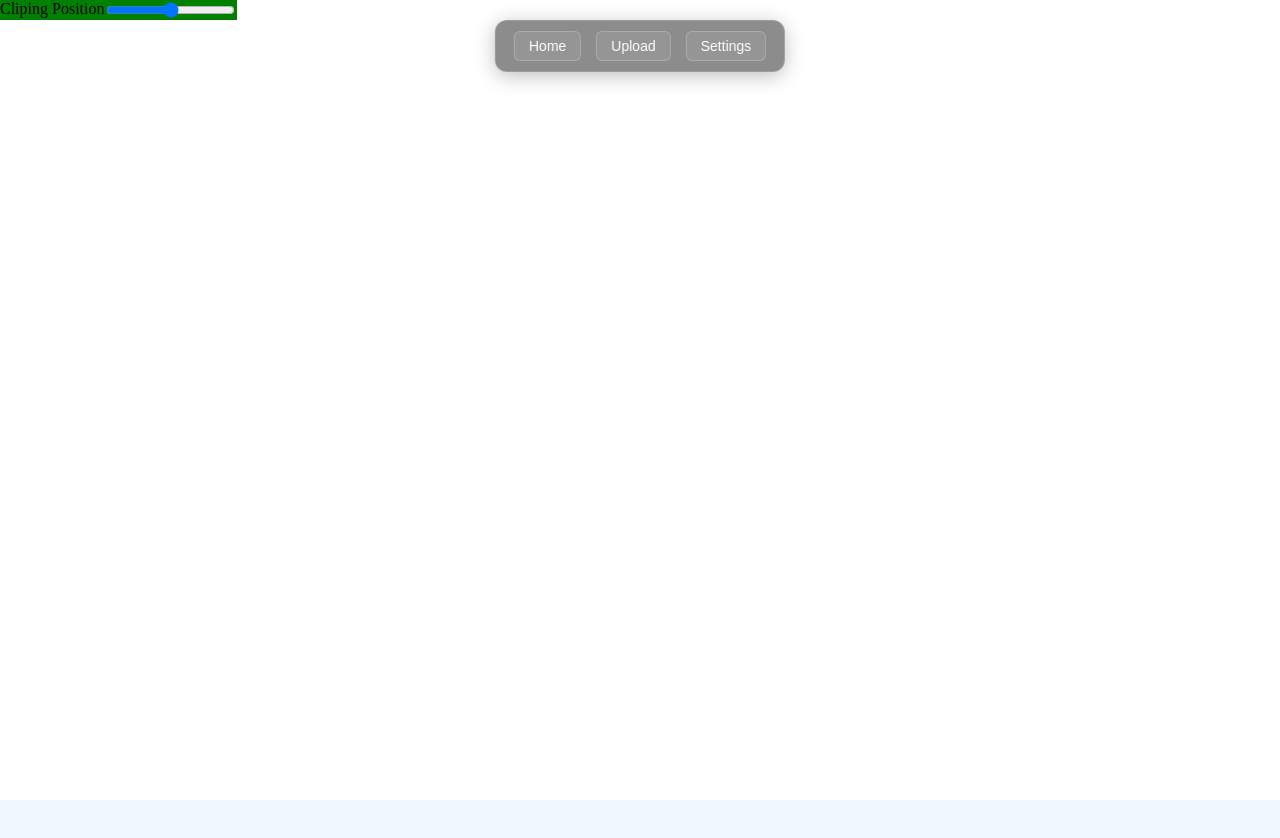
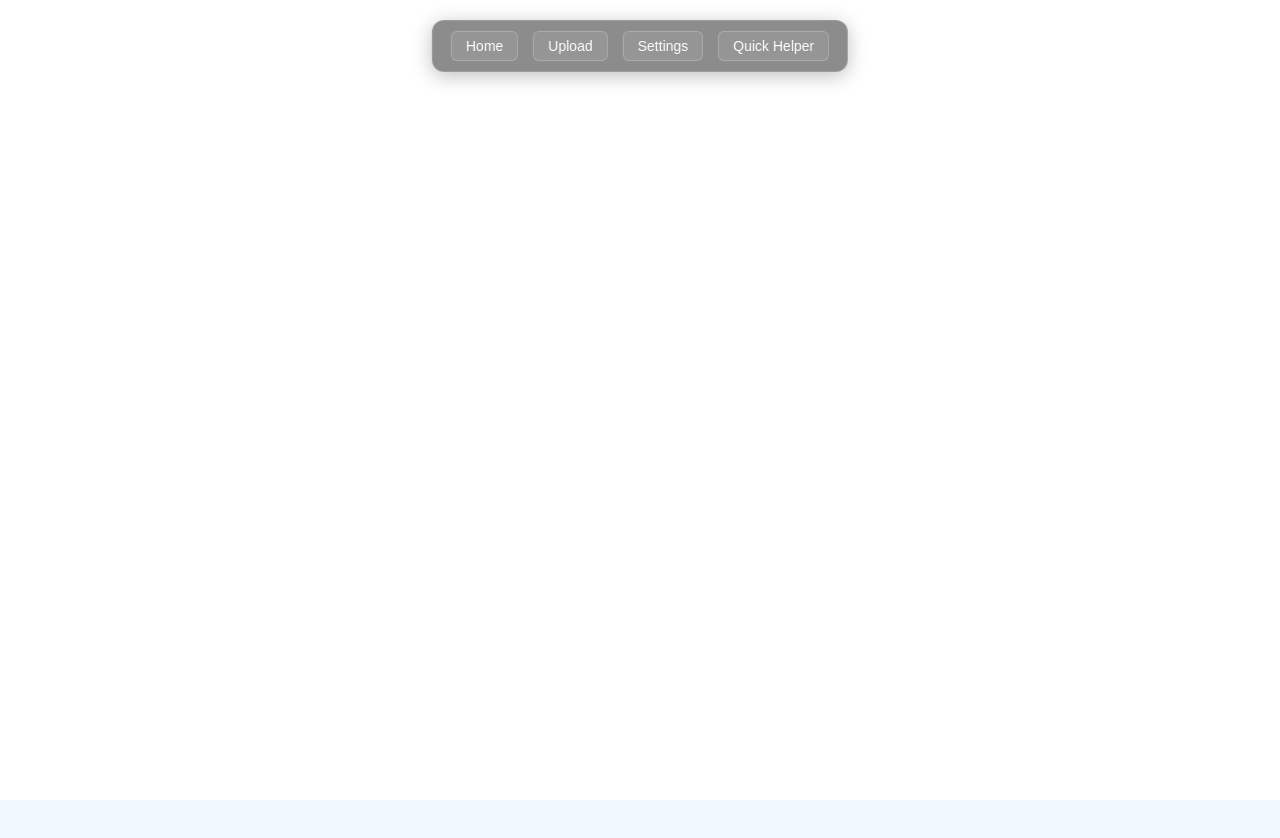
Before and after one commit to vrtandale/threejs_studio, a React (Vite) app: page / in a window 1280 px wide. Shown: the top 838 px of the page. Built offline with nearby package versions, Linux system fonts and the light colour scheme.

Commit message:
feat: add Zustand for state management; implement toolbar store and enhance clipping tools

```diff
--- a/package.json
+++ b/package.json
@@ -12,7 +12,8 @@
   "dependencies": {
     "react": "^19.2.0",
     "react-dom": "^19.2.0",
-    "three": "^0.181.2"
+    "three": "^0.181.2",
+    "zustand": "^5.0.9"
   },
   "devDependencies": {
     "@eslint/js": "^9.39.1",
--- a/src/App.tsx
+++ b/src/App.tsx
@@ -6,17 +6,20 @@ import AmbientLight from "./threejs/lights/Ambient-Light";
 import Toolbar from "./app/toolbar/toolbar";
 import ClippingTool from "./app/toolbar/clipping/clipping";
 import ClippingHelper from "./app/toolbar/clipping/clipping-helper";
+import { useToolbarStore } from "./app/toolbar/toolbar-store";
 const App = () => {
+  const { setQuickOptions, showQuickOptions } = useToolbarStore()
 
   return (
     <div>
-      <ClippingHelper/>
-      <Toolbar/>
+      {showQuickOptions && <ClippingHelper />}
+      <Toolbar />
       <Canvas background="white">
         {/* <BoxGeometry /> */}
         <OrbitControls position={new Vector3(10, 10, 10)} />
         <AmbientLight />
-        <ClippingTool/>
+        {showQuickOptions && <ClippingTool />}
+
       </Canvas>
 
     </div>
--- a/src/app/toolbar/clipping/clipping-helper.tsx
+++ b/src/app/toolbar/clipping/clipping-helper.tsx
@@ -1,9 +1,9 @@
 import { useClippingStore } from './clipping-store'
 
 const ClippingHelper = () => {
-  const { setClippingPosition } = useClippingStore()
+  const  {setClippingPosition}= useClippingStore()
   return (
-    <div style={{ position: "absolute", display: 'flex', backgroundColor: "green" }}>
+    <div style={{ position: "absolute", display: 'flex' }}>
       Cliping Position
       <input
         type="range"
--- a/src/app/toolbar/clipping/clipping-store.tsx
+++ b/src/app/toolbar/clipping/clipping-store.tsx
@@ -1,35 +1,10 @@
-type Listener = (args: { clippingPosition: number }) => void;
+import { create } from 'zustand'
 
-const listeners = new Set<Listener>();
-
-let clippingPosition = 0;
-
-export const useClippingStore = (onChange?: Listener) => {
-    // Register listener
-    if (onChange){
-    listeners.add(onChange);
-    }
-    // Return store API
-    const setClippingPosition = (position: number) => {
-        clippingPosition = position;
-
-        // Notify all listeners
-        listeners.forEach(fn => fn({ clippingPosition }));
-    };
-
-    const getClippingPosition = () => clippingPosition;
-
-    // Allow cleanup
-    const unsubscribe = () => {
-        if (onChange){
-        listeners.delete(onChange);
-        }
-    };
-
-    return {
-        getClippingPosition,
-        setClippingPosition,
-        unsubscribe,
-        clippingPosition
-    };
-};
+type ClippingStore = {
+  clippingPosition: number
+  setClippingPosition: (position: number) => void
+}
+export const useClippingStore = create<ClippingStore>((set) => ({
+  clippingPosition: 0,
+  setClippingPosition: (position: number) => set({ clippingPosition: position }),
+}))
--- a/src/app/toolbar/clipping/clipping.tsx
+++ b/src/app/toolbar/clipping/clipping.tsx
@@ -4,22 +4,20 @@ import React from 'react';
 import { useClippingStore } from './clipping-store';
 
 const ClippingTool = () => {
-    const [clipingPosition, setClippingPosition] = React.useState(0);
-    const clippingPlane = React.useMemo(()=>new THREE.Plane(new THREE.Vector3(1, 0, 0), clipingPosition),[]) // proper plane
-    useClippingStore((c)=>setClippingPosition(c.clippingPosition));
+    const { clippingPosition } = useClippingStore();
+    const clippingPlane = React.useMemo(() => new THREE.Plane(new THREE.Vector3(1, 0, 0), clippingPosition), []) // proper plane
     const { scene, renderer } = useCanvasContext();
 
-     const [bounds, setBounds] = React.useState<{
+    const [bounds, setBounds] = React.useState<{
         min: number;
         max: number;
         range: number;
-     }|null>(null);
+    } | null>(null);
     // Compute bounding box only once when scene is ready
     React.useEffect(() => {
         //@ts-ignore
-        const obj=scene?.children?.find(x=>x?.isGroup)
-        if(!obj)return
-        console.log(obj)
+        const obj = scene?.children?.find(x => x?.isGroup)
+        if (!obj) return
         let bbox = new THREE.Box3().setFromObject(obj!);
         let size = bbox.getSize(new THREE.Vector3());
         setBounds({
@@ -27,13 +25,13 @@ const ClippingTool = () => {
             max: bbox.max.x,
             range: size.x
         });
-    }, [scene.children,clipingPosition]);
+    }, [scene.children, clippingPosition]);
 
     React.useEffect(() => {
-         if (!bounds) return console.log('Bounds not set yet');
+        if (!bounds) return console.log('Bounds not set yet');
         // Convert percent → world position
         const worldPosition =
-            bounds.min + (bounds.range * (clipingPosition / 100));
+            bounds.min + (bounds.range * (clippingPosition / 100));
         clippingPlane.constant = -worldPosition;
         clippingPlane.set(new THREE.Vector3(1, 0, 0), -worldPosition)
         renderer.localClippingEnabled = true;
@@ -52,7 +50,7 @@ const ClippingTool = () => {
         return () => {
         };
 
-    }, [clippingPlane.constant,scene,clipingPosition]);
+    }, [clippingPlane.constant, scene, clippingPosition]);
 
     return null;
 };
--- /dev/null
+++ b/src/app/toolbar/toolbar-store.tsx
@@ -0,0 +1,10 @@
+import { create } from 'zustand'
+
+type toolbarStore = {
+  showQuickOptions: boolean
+  setQuickOptions: (showQuickOptions: boolean) => void
+}
+export const useToolbarStore = create<toolbarStore>((set) => ({
+  showQuickOptions: false,
+  setQuickOptions: (showQuickOptions: boolean) => set({ showQuickOptions: showQuickOptions }),
+}))
--- a/src/app/toolbar/toolbar.tsx
+++ b/src/app/toolbar/toolbar.tsx
@@ -1,14 +1,17 @@
 import { useDialog } from '../../providers/DialogProvider';
 import Settings from './settings/settings';
+import { useToolbarStore } from './toolbar-store';
 import './toolbar.css'
 import UploadModal from './upload-modal/upload-modal';
 const Toolbar = () => {
     const {showDialog}=useDialog()
+    const {setQuickOptions,showQuickOptions}=useToolbarStore()
   return (
     <div className="toolbar">
       <button className="toolbar-btn">Home</button>
       <button className="toolbar-btn" onClick={()=>showDialog(<UploadModal/>)}>Upload</button>
       <button className="toolbar-btn" onClick={()=>showDialog(<Settings/>)} >Settings</button>
+      <button className="toolbar-btn" onClick={()=>setQuickOptions(!showQuickOptions)} >Quick Helper</button>
     </div>
   );
 };
--- a/src/threejs/canvas/Canvas.tsx
+++ b/src/threejs/canvas/Canvas.tsx
@@ -10,7 +10,7 @@ const Canvas = ({children,background}:CanvasType) => {
             className="mycanvas"
             ref={mountRef}
         >
-            {children}
+            {children as React.ReactNode}
         </div>
     );
 };
--- a/src/threejs/canvas/canvas-type.d.ts
+++ b/src/threejs/canvas/canvas-type.d.ts
@@ -3,5 +3,5 @@ import type { ReactElement } from "react";
 
 export  interface CanvasType {
     background?: string;
-    children: ReactElement[] | ReactElement;
+    children: ReactElement[] | ReactElement|unknown;
 }
```
Also changed, not shown: 1 other file (tests, documents, lock files or other folders).
